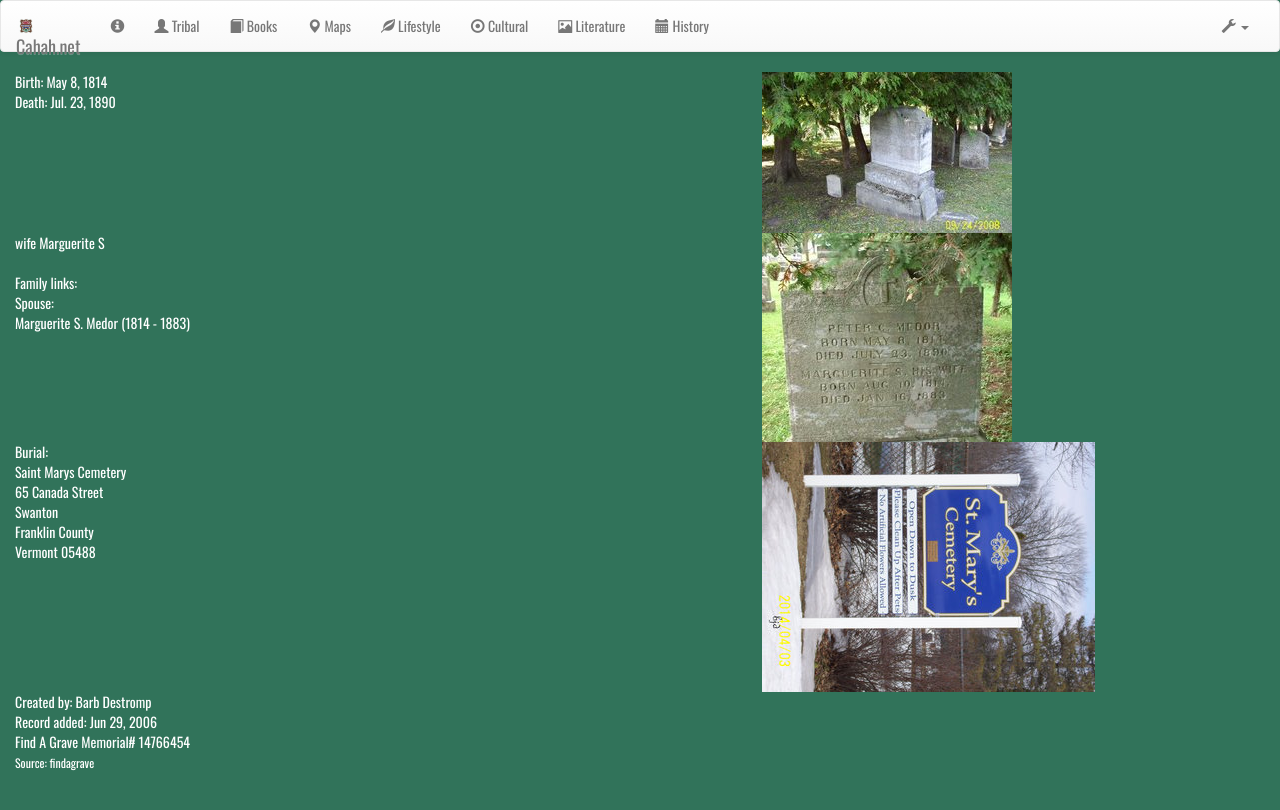
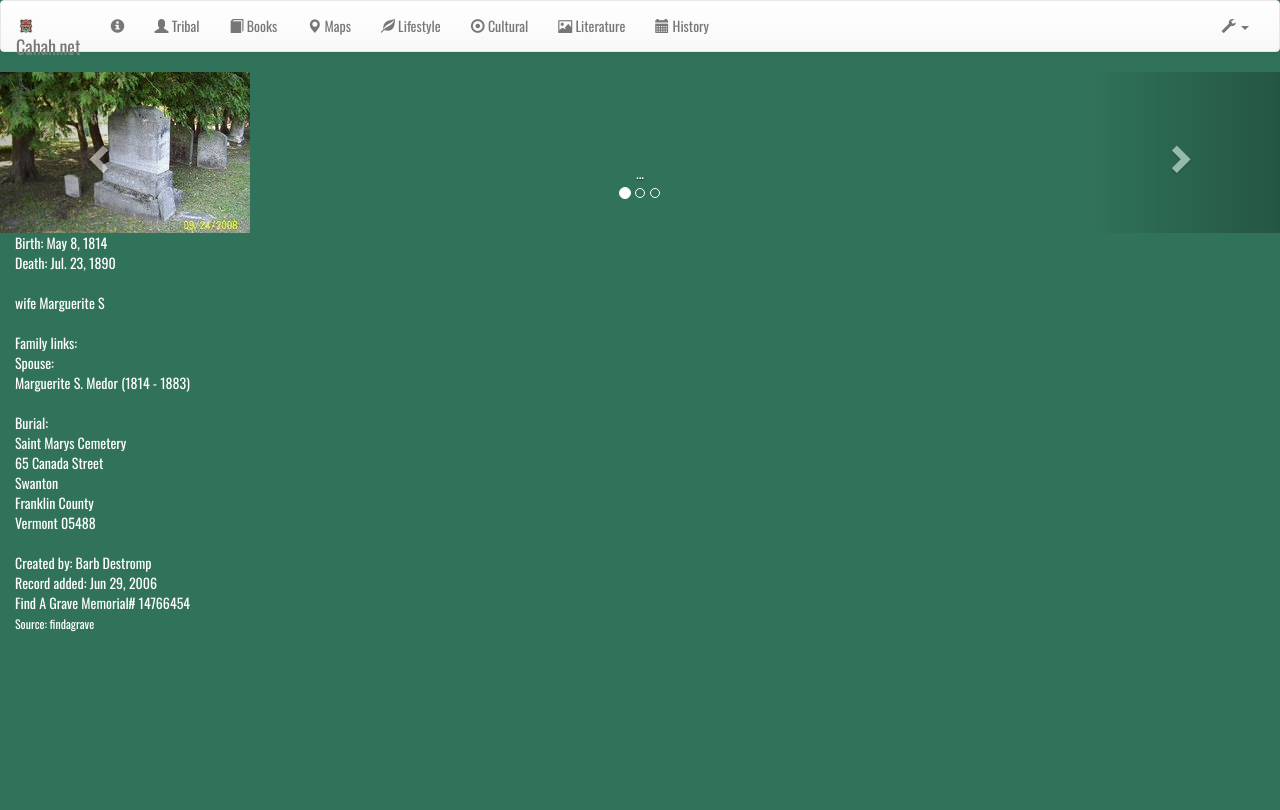
Before and after one commit to tlezotte/cahah, a Jekyll site: the page built from cemetery.html, in a window 1280 px wide. Shown: the top 810 px of the page. Built offline with Jekyll 4.4.1, drawn with Linux system fonts in a browser that asks for light colours; nearby versions of some CDN libraries.

Commit message:
image carousel

```diff
--- a/cemetery.html
+++ b/cemetery.html
@@ -1,43 +1,72 @@
 ---
 layout: default
 ---
+
+<div id="carousel-example-generic" class="carousel slide" data-ride="carousel">
+  <!-- Indicators -->
+  <ol class="carousel-indicators">
+    <li data-target="#carousel-example-generic" data-slide-to="0" class="active"></li>
+    <li data-target="#carousel-example-generic" data-slide-to="1"></li>
+    <li data-target="#carousel-example-generic" data-slide-to="2"></li>
+  </ol>
+
+  <!-- Wrapper for slides -->
+  <div class="carousel-inner" role="listbox">
+    <div class="item active">
+      <img src="img/14766454_122227442765.jpg">
+      <div class="carousel-caption">
+        ...
+      </div>
+    </div>
+    <div class="item">
+      <img src="img/14766454_115157703629.jpg">
+      <div class="carousel-caption">
+        ...
+      </div>
+    </div>
+    <div class="item">
+      <img src="img/CEM2180503_1396607634.jpg">
+      <div class="carousel-caption">
+        ...
+      </div>
+    </div>
+  </div>
+
+  <!-- Controls -->
+  <a class="left carousel-control" href="#carousel-example-generic" role="button" data-slide="prev">
+    <span class="glyphicon glyphicon-chevron-left" aria-hidden="true"></span>
+    <span class="sr-only">Previous</span>
+  </a>
+  <a class="right carousel-control" href="#carousel-example-generic" role="button" data-slide="next">
+    <span class="glyphicon glyphicon-chevron-right" aria-hidden="true"></span>
+    <span class="sr-only">Next</span>
+  </a>
+</div>
 
 <div class="container-fluid">
 	<div class="row" style="color:#ffffff;">
 	  <div class="col-md-7">
 		Birth: 	May 8, 1814<br>
 		Death: 	Jul. 23, 1890<br>
-	  </div>
-	  <div class="col-md-5"><img src="img/14766454_122227442765.jpg"> </div>
-	</div>
-	<div class="row" style="color:#ffffff;">
-	  <div class="col-md-7">
+		<br>
 		wife Marguerite S<br>
 		<br>
 		Family links: <br>
 		Spouse:<br>
 		Marguerite S. Medor (1814 - 1883)<br>
-	  </div>
-	  <div class="col-md-5"><img src="img/14766454_115157703629.jpg"></div>
-	</div>
-	<div class="row" style="color:#ffffff;">
-	  <div class="col-md-7">
+		<br>
 		Burial:<br>
 		<a href="https://www.google.com/maps/place/65+Canada+St,+Swanton,+VT+05488/@44.921747,-73.118642,17z/data=!4m7!1m4!3m3!1s0x4cca1e6ed3ac5dc5:0xcb7f9dc6973007f8!2s65+Canada+St,+Swanton,+VT+05488!3b1!3m1!1s0x4cca1e6ed3ac5dc5:0xcb7f9dc6973007f8">Saint Marys Cemetery<br>
 		65 Canada Street<br>
 		Swanton<br>
 		Franklin County<br>
 		Vermont 05488</a><br>
-	  </div>
-	  <div class="col-md-5"><img src="img/CEM2180503_1396607634.jpg"></div>
-	</div>
-	<div class="row" style="color:#ffffff;">
-	  <div class="col-md-7">
+		<br>
 		Created by: <a href="http://www.findagrave.com/cgi-bin/fg.cgi?page=mr&MRid=46785064">Barb Destromp</a><br>
 		Record added: Jun 29, 2006 <br>
 		Find A Grave Memorial# 14766454<br>
 	  </div>
-	  <div class="col-md-5"></div>
+	  <div class="col-md-5"> </div>
 	</div>
 	<div class="row" style="color:#ffffff;">
 	  <div class="col-md-7"><small>Source: <a href="http://www.findagrave.com/cgi-bin/fg.cgi?page=gr&GSln=medor&GSfn=peter&GSbyrel=in&GSdyrel=in&GSob=n&GRid=14766454&df=all&">findagrave</small></div>
```
